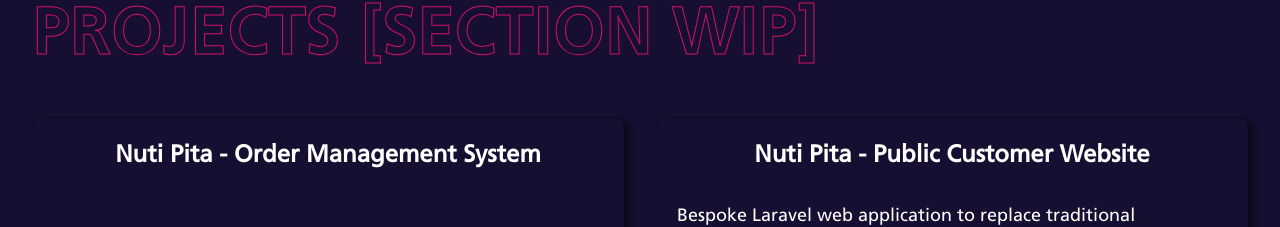
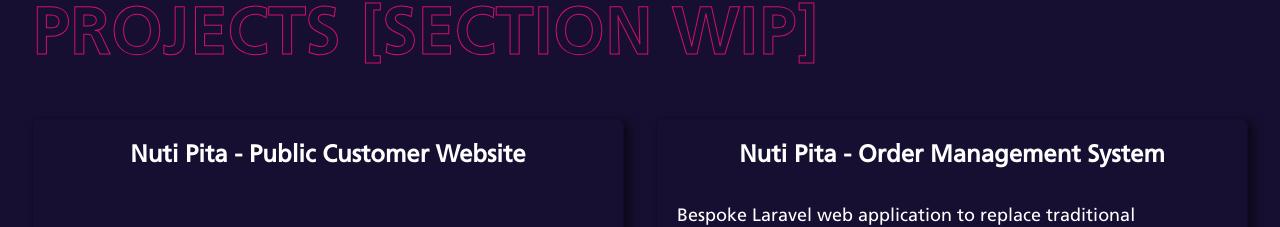
Before and after one commit to InterMaus1154/portfolio_24, a React (Vite) app: page / in a window 1280 px wide. Shown: the part 4469-4696 px from the top of the page. Built offline with nearby package versions, Linux system fonts and the light colour scheme.

Commit message:
correct project titles

```diff
--- a/src/components/projects/Projects.tsx
+++ b/src/components/projects/Projects.tsx
@@ -13,7 +13,7 @@
                 <div className="project-list">
                     {/*nuti pita admin*/}
                     <div className="project-box">
-                        <h2>Nuti Pita - Order Management System</h2>
+                        <h2>Nuti Pita - Public Customer Website</h2>
                         <div className="description">
                             <p>A modern React-based website designed to attract customers with
                                 product showcases, and contact options.
@@ -43,7 +43,7 @@
                     </div>
                     {/*nuti pita customer page*/}
                     <div className="project-box">
-                        <h2>Nuti Pita - Public Customer Website</h2>
+                        <h2>Nuti Pita - Order Management System </h2>
                         <div className="description">
                             <p>Bespoke Laravel web application to replace traditional spreadsheets; for staff to manage
                                 orders, customers, invoices and more!
```
